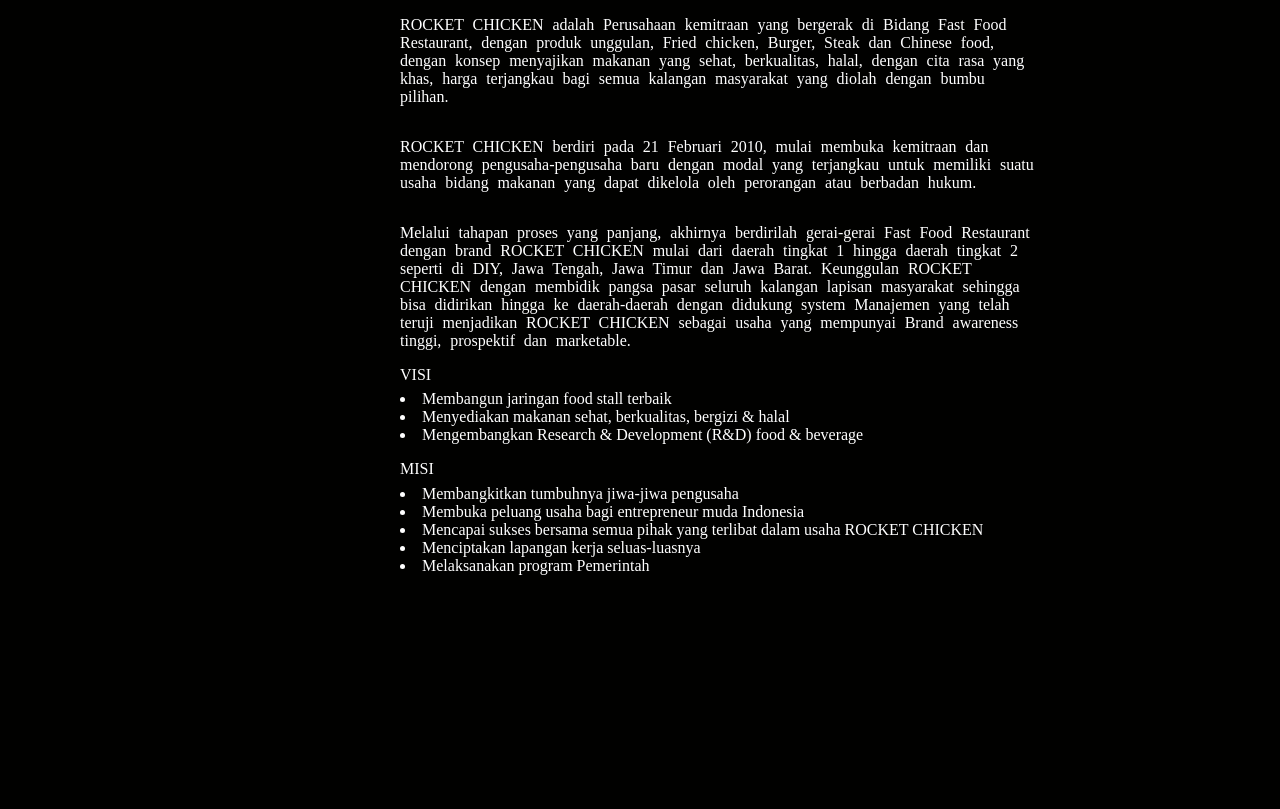
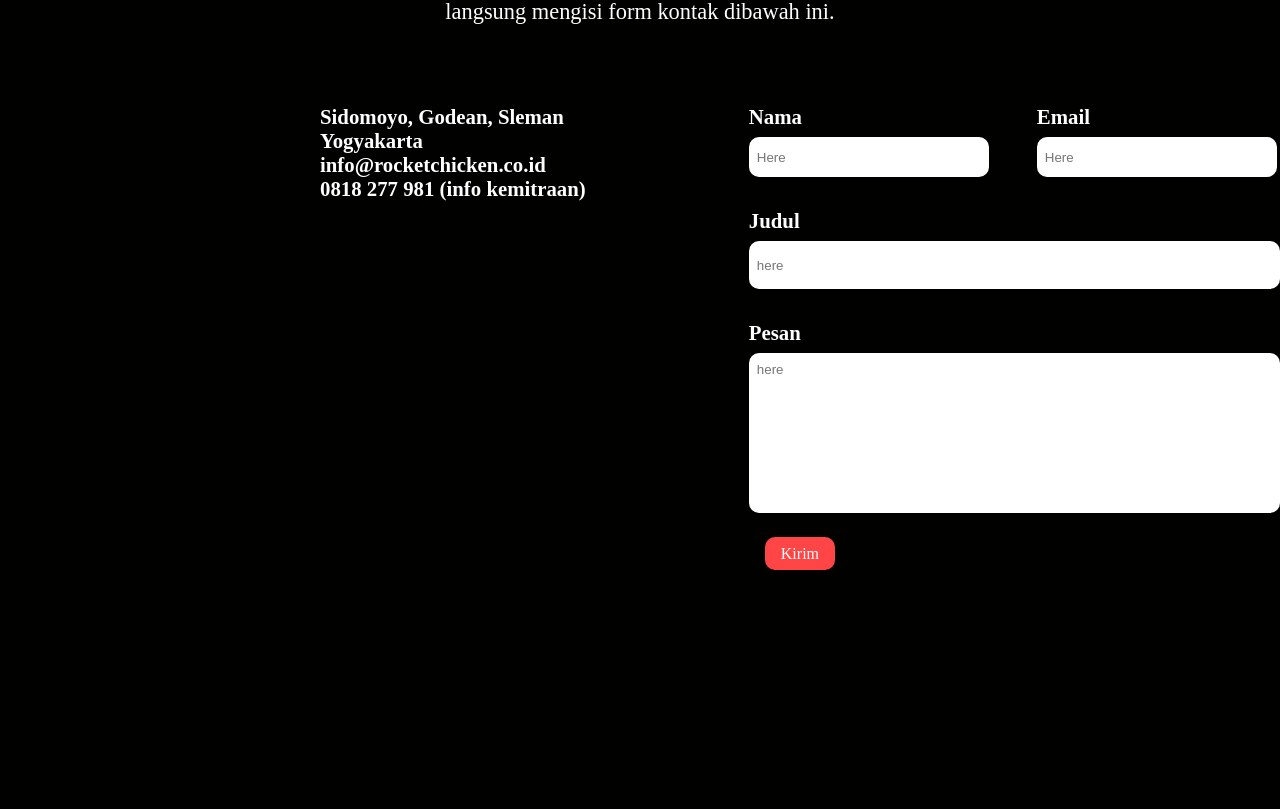
Before and after one commit to FatihAqila/website_personal-2, a plain HTML site: page index.html in a window 1280 px wide. Shown: the part 300-1109 px from the top of the page. After the commit the page ends 870 px from the top, so only its background shows below. Drawn offline with Linux system fonts and the light colour scheme; files whose address does not match are found by name.

Commit message:
Add files via upload

```diff
--- a/index.html
+++ b/index.html
@@ -13,67 +13,56 @@
       <div class="navbar-judul"><img src="../image/logo.png" alt="" /></div>
       <div class="navbar-first">
         <a href="../Home/index.html">Home</a>
-        <a href="../Menu/index.html">Menu</a>
+        <a href="#">Menu</a>
         <a href="../Contact/index.html">Contact</a>
         <a href="../Info/index.html">Info</a>
       </div>
     </div>
     <!-- Navigation Bar end -->
 
-    <div class="name-page">
-      <h1>Our Information</h1>
-    </div>
+    <!-- Contact section start -->
+    <div class="contact">
+      <h1>CONTACT US</h1>
 
-    <div class="row-info">
-      <div class="row-plus">
-        <h1>ROCKET CHICKEN INDONESIA</h1>
+      <center>
         <p>
-          ROCKET CHICKEN adalah Perusahaan kemitraan yang bergerak di Bidang
-          Fast Food Restaurant, dengan produk unggulan, Fried chicken, Burger,
-          Steak dan Chinese food, dengan konsep menyajikan makanan yang sehat,
-          berkualitas, halal, dengan cita rasa yang khas, harga terjangkau bagi
-          semua kalangan masyarakat yang diolah dengan bumbu pilihan.
+          Kami selalu siap membantu Anda dalam mendapatkan informasi lengkap
+          mengenai produk-produk dan kemitraan kami. Silakan hubungi kami
+          melalui alamat, no. telpon atau email dibawah ini. Anda juga dapat
+          langsung mengisi form kontak dibawah ini.
         </p>
-        <p>
-          ROCKET CHICKEN berdiri pada 21 Februari 2010, mulai membuka kemitraan
-          dan mendorong pengusaha-pengusaha baru dengan modal yang terjangkau
-          untuk memiliki suatu usaha bidang makanan yang dapat dikelola oleh
-          perorangan atau berbadan hukum.
-        </p>
-        <p>
-          Melalui tahapan proses yang panjang, akhirnya berdirilah gerai-gerai
-          Fast Food Restaurant dengan brand ROCKET CHICKEN mulai dari daerah
-          tingkat 1 hingga daerah tingkat 2 seperti di DIY, Jawa Tengah, Jawa
-          Timur dan Jawa Barat. Keunggulan ROCKET CHICKEN dengan membidik pangsa
-          pasar seluruh kalangan lapisan masyarakat sehingga bisa didirikan
-          hingga ke daerah-daerah dengan didukung system Manajemen yang telah
-          teruji menjadikan ROCKET CHICKEN sebagai usaha yang mempunyai Brand
-          awareness tinggi, prospektif dan marketable.
-        </p>
+      </center>
 
-        <div class="row-visi">
-          <ul>
-            VISI
-          </ul>
-          <li>Membangun jaringan food stall terbaik</li>
-          <li>Menyediakan makanan sehat, berkualitas, bergizi & halal</li>
-          <li>Mengembangkan Research & Development (R&D) food & beverage</li>
-        </div>
-        <div class="row-visi">
-          <ul>
-            MISI
-          </ul>
-          <li>Membangkitkan tumbuhnya jiwa-jiwa pengusaha</li>
-          <li>Membuka peluang usaha bagi entrepreneur muda Indonesia</li>
-          <li>
-            Mencapai sukses bersama semua pihak yang terlibat dalam usaha ROCKET
-            CHICKEN
-          </li>
-          <li>Menciptakan lapangan kerja seluas-luasnya</li>
-          <li>Melaksanakan program Pemerintah</li>
+      <div class="row-contact">
+        <h3>
+          Sidomoyo, Godean, Sleman Yogyakarta<br />
+          info@rocketchicken.co.id<br />
+          0818 277 981 (info kemitraan)
+        </h3>
+
+        <div class="row-info">
+          <div class="row-first">
+            <div class="row-satuan">
+              <h3>Nama</h3>
+              <input type="text" placeholder="Here" />
+            </div>
+            <div class="row-satuan">
+              <h3>Email</h3>
+              <input type="text" placeholder="Here" />
+            </div>
+          </div>
+          <div class="row-second">
+          <h3>Judul</h3>
+          <input type="text" placeholder="here">
+           <h3 style="margin-top: 2rem;">Pesan</h3>
+          <input type="text" placeholder="here" class="pesan">
+          </div>
+          <div class="row-send">
+            <a href="../Home/index.html">Kirim</a>
+          </div>
         </div>
       </div>
-      <img src="../image/logo.png" alt="" />
     </div>
+    <!-- Contact section end -->
   </body>
 </html>
--- a/style.css
+++ b/style.css
@@ -58,44 +58,81 @@
   margin-left: 2rem;
 }
 
-.name-page {
-  margin-top: 7rem;
+
+.contact h1 {
+    font-size: 3rem;
+    margin-top: 10rem;
+    text-align: center;
 }
 
-.name-page h1 {
-  text-align: center;
-  font-size: 3rem;
+.contact p {
+    margin-top: 2rem;
+    text-align: center;
+    color: #fff;
+    width: 60rem;
+    font-size: 1.4rem;
 }
 
-.row-info {
-  display: flex;
-  flex-wrap: wrap;
-  margin-left: 10rem;
-  margin-top: 5rem;
-  justify-content: center;
-  gap: 15rem;
+.contact .row-contact {
+    margin-top: 5rem;
+    margin-left: 20rem;
+    display: flex;
+    gap: 10rem;
+}
+.contact .row-contact h3 {
+    color: #fff;
+    font-size: 1.3rem;
 }
 
-.row-info img {
-  width: 20rem;
-  height: 20rem;
+.contact .row-contact .row-info .row-first{
+    display: flex;
+    gap: 3rem;
 }
 
-.row-info .row-plus h1 {
-  color: #fff;
-  margin-bottom: 2rem;
+.contact .row-contact .row-info .row-satuan {
+    display: grid;
 }
 
-.row-info .row-plus p {
-  width: 40rem;
-  margin-top: 2rem;
-  word-spacing: 0.3rem;
+.contact .row-contact .row-info .row-satuan input {
+    width: 15rem;
+    height: 2.5rem;
+    border-radius: 10px;
+    padding-left: 0.5rem;
 }
 
-.row-info .row-plus .row-visi {
-  margin-top: 1rem;
+.contact .row-contact .row-info .row-second {
+    margin-top: 2rem;
 }
 
-.row-info .row-plus .row-visi ul {
-  margin-bottom: 0.4rem;
+.contact .row-contact .row-info .row-second h3,.contact .row-contact .row-info .row-first h3 {
+    margin-bottom: 0.5rem;
 }
+
+.contact .row-contact .row-info .row-second input {
+    width: 33.2rem;
+    height: 3rem;
+    border-radius: 10px;
+    padding-left: 0.5rem;
+}
+
+.contact .row-contact .row-info .row-second .pesan {
+    width: 33.2rem;
+    height: 10rem;
+    padding-bottom: 8rem;
+}
+
+.contact .row-contact .row-info .row-send {
+    margin-top: 2rem;
+    margin-left: 1rem;
+}
+.contact .row-contact .row-info .row-send a {
+    color: #fff;
+    background-color: var(--primary);
+    padding: 0.5rem 1rem;
+    border-radius: 10px;
+}
+
+.contact .row-contact .row-info .row-send a:hover {
+    color: #ff4545;
+    background-color: #fff;
+}
```
